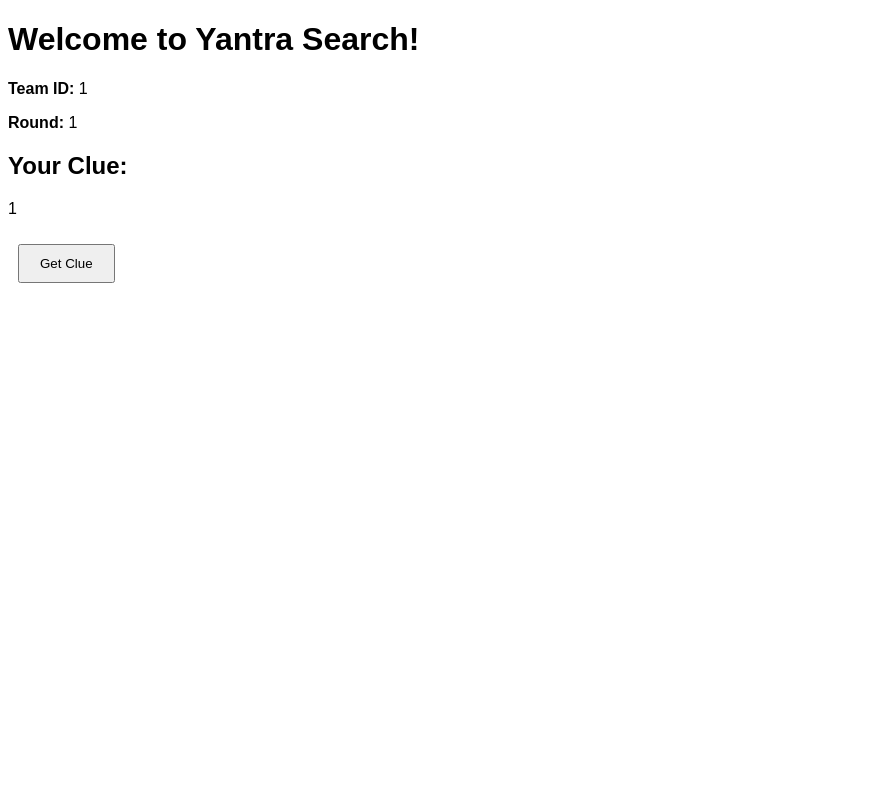
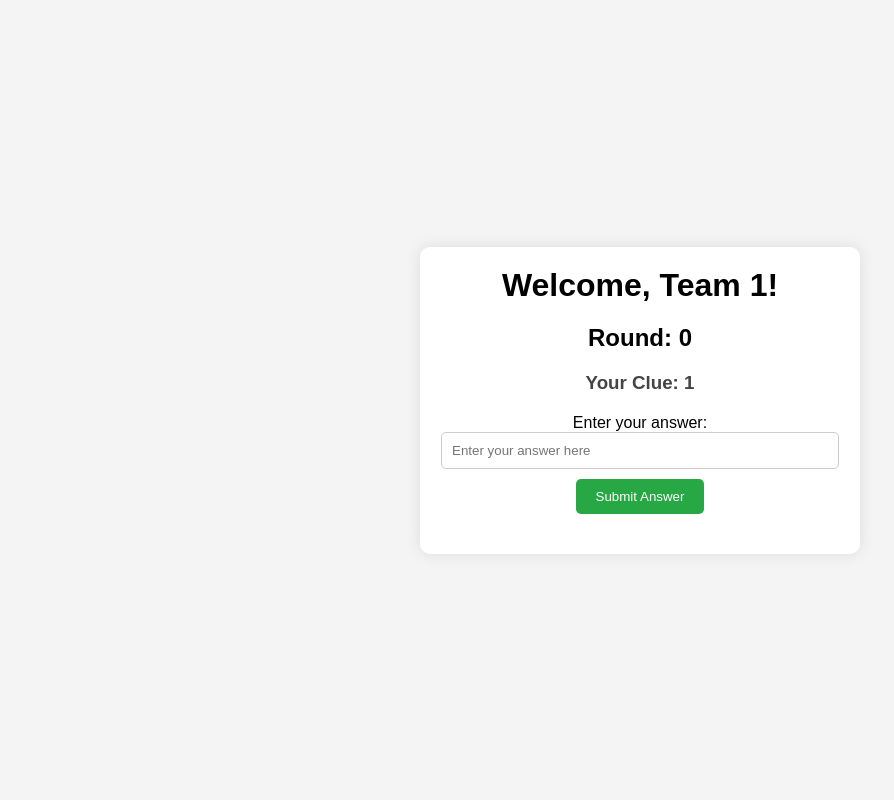
Before and after one commit to Utsab5/YantraSearchClues, a Flask app: page / in a window 1280 px wide. Shown: the whole page, without its empty margins (0-894 px from the left). Run offline with Flask 3, Linux system fonts and the light colour scheme; the visitor is signed in with stand-in values (Sample User, id 1).

Commit message:
Updated logic4

```diff
--- a/app.py
+++ b/app.py
@@ -18,6 +18,20 @@ clue_stack = [
     "Clue 10: Look where you keep your shoes."
 ]
 
+# Corresponding answers for each clue
+answer_key = [
+    "Answer1",  # Answer for Clue 1
+    "Answer2",  # Answer for Clue 2
+    "Answer3",  # Answer for Clue 3
+    "Answer4",  # Answer for Clue 4
+    "Answer5",  # Answer for Clue 5
+    "Answer6",  # Answer for Clue 6
+    "Answer7",  # Answer for Clue 7
+    "Answer8",  # Answer for Clue 8
+    "Answer9",  # Answer for Clue 9
+    "Answer10"  # Answer for Clue 10
+]
+
 total_teams = 5
 total_rounds = 5
 
@@ -27,33 +41,32 @@ current_round = 0
 
 # Flag to toggle re-registration permission
 restrict_reregistration = True
-# session.clear()
-
 t = 0  # Global variable to track first-time session clearing
 
 @app.route('/')
 def home():
+    global t  # Declare t as global to modify it inside this function
 
-    global t,current_round  # Declare as global to modify it inside this function
-    team_id = session.get('team_id')
     if t == 0:
-        session['team_id'] = None
+        session.clear()
         t = 1  # Set t to 1 after the first-time session clearing
 
-
+    team_id = session.get('team_id')
     if team_id is None:
         return redirect(url_for('register'))
 
-    current_round = len(assigned_clues[team_id]) +1
+    # If the team hasn't received any clue yet (before the first round starts)
+    current_round = len(assigned_clues[team_id])
 
     # If all rounds are completed
-    if current_round > total_rounds:
-        return render_template('home.html', message="You've completed all the rounds.")
+    if current_round >= total_rounds:
+        return render_template('home.html', message="You've completed all the rounds.", team_id=team_id)
 
     clue = session.get('clue')  # Get the current clue from session
 
-    if not clue:
-        current_round = len(assigned_clues[team_id])  # Show the correct round before clue retrieval
+    if not clue and current_round == 0:
+        # For the first visit after registration, show "Begin Round" and "No clue yet"
+        return render_template('home.html', team_id=team_id, current_round="Begin Round", clue="No clue yet")
 
     return render_template('home.html', clue=clue, team_id=team_id, current_round=current_round)
 
@@ -65,7 +78,8 @@ def register():
 
         team_id = int(request.form.get('team_id'))
         session['team_id'] = team_id
-        session['clue'] = None
+        session['clue'] = None  # No clue initially
+        session['message'] = None  # Clear any previous message
         return redirect(url_for('home'))
 
     return render_template('register.html')
@@ -95,8 +109,31 @@ def get_clue():
         clue_id = random.choice(available_clues)  # Randomly select an available clue
         assigned_clues[team_id].append(clue_id)
         session['clue'] = clue_stack[clue_id]  # Store the clue in session
+        session['clue_id'] = clue_id  # Store clue ID to verify answer
+        session['message'] = None  # Clear any message
     else:
         session['clue'] = "No clues available."  # If somehow no clues left (unlikely)
+
+    return redirect(url_for('home'))
+
+@app.route('/submit_answer', methods=['POST'])
+def submit_answer():
+    team_id = session.get('team_id')
+
+    if team_id is None:
+        return redirect(url_for('home'))
+
+    submitted_answer = request.form.get('answer')
+    clue_id = session.get('clue_id')
+
+    if submitted_answer and clue_id is not None:
+        # Check if the submitted answer matches the correct answer for the current clue
+        if submitted_answer.strip().lower() == answer_key[clue_id].strip().lower():
+            # Move to the next round if answer is correct
+            session['message'] = "Correct! Move on to the next clue."
+            return redirect(url_for('get_clue'))
+        else:
+            session['message'] = "Incorrect answer. Please try again."
 
     return redirect(url_for('home'))
 
@@ -112,9 +149,10 @@ def toggle_registration():
 
 @app.route('/reset_event', methods=['POST'])
 def reset_event():
-    global assigned_clues
+    global assigned_clues, t
     assigned_clues = {team_id: [] for team_id in range(1, total_teams + 1)}  # Reset all clues
     session.clear()  # Clear all sessions to allow new registrations
+    t = 0  # Reset t so session.clear() runs again for the first time
     return redirect(url_for('dashboard'))
 
 if __name__ == '__main__':
--- a/templates/home.html
+++ b/templates/home.html
@@ -3,33 +3,89 @@
 <head>
     <meta charset="UTF-8">
     <meta name="viewport" content="width=device-width, initial-scale=1.0">
-    <title>Yantra Search</title>
+    <title>Yantra Search - Team {{ team_id }}</title>
     <style>
-        body { font-family: Arial, sans-serif; }
-        .button { padding: 10px 20px; margin: 10px; }
+        body {
+            font-family: Arial, sans-serif;
+            background-color: #f4f4f4;
+            margin: 0;
+            padding: 0;
+            display: flex;
+            justify-content: center;
+            align-items: center;
+            height: 100vh;
+        }
+        .container {
+            background-color: white;
+            padding: 20px;
+            border-radius: 10px;
+            box-shadow: 0px 0px 15px rgba(0, 0, 0, 0.1);
+            text-align: center;
+            width: 400px;
+        }
+        h1, h2 {
+            margin: 0 0 20px;
+        }
+        h3 {
+            color: #444;
+            margin-bottom: 20px;
+        }
+        .message {
+            font-weight: bold;
+            color: red;
+            margin-bottom: 20px;
+        }
+        .correct {
+            color: green;
+        }
+        form {
+            margin-bottom: 20px;
+        }
+        input[type="text"] {
+            padding: 10px;
+            width: calc(100% - 24px);
+            margin-bottom: 10px;
+            border: 1px solid #ccc;
+            border-radius: 5px;
+        }
+        button {
+            padding: 10px 20px;
+            background-color: #28a745;
+            color: white;
+            border: none;
+            border-radius: 5px;
+            cursor: pointer;
+        }
+        button:hover {
+            background-color: #218838;
+        }
     </style>
 </head>
 <body>
-    <h1>Welcome to Yantra Search!</h1>
+    <div class="container">
+        <h1>Welcome, Team {{ team_id }}!</h1>
 
-    {% if team_id %}
-        <p><strong>Team ID:</strong> {{ team_id }}</p>
-        <p><strong>Round:</strong> {{ current_round }}</p>
+        <!-- Display the current round or 'Begin Round' -->
+        <h2>Round: {{ current_round }}</h2>
 
-        {% if clue %}
-            <h2>Your Clue:</h2>
-            <p>{{ clue }}</p>
-        {% else %}
-            <h2>No clue yet!</h2>
+        <!-- Display the clue -->
+        <h3>Your Clue: {{ clue }}</h3>
+
+        <!-- Display the form to submit the answer only if a clue is assigned -->
+        {% if clue and clue != "No clue yet" %}
+        <form action="{{ url_for('submit_answer') }}" method="POST">
+            <label for="answer">Enter your answer:</label>
+            <input type="text" id="answer" name="answer" placeholder="Enter your answer here" required>
+            <button type="submit">Submit Answer</button>
+        </form>
         {% endif %}
 
-        {% if current_round <= 5 %}
-            <form action="/get_clue" method="post">
-                <button class="button" type="submit">Get Clue</button>
-            </form>
+        <!-- Display the feedback message (correct/incorrect) -->
+        {% if session['message'] %}
+            <p class="message {% if session['message'] == 'Correct! Move on to the next clue.' %}correct{% endif %}">
+                {{ session['message'] }}
+            </p>
         {% endif %}
-    {% else %}
-        <p>Please register your team to start.</p>
-    {% endif %}
+    </div>
 </body>
 </html>
```
